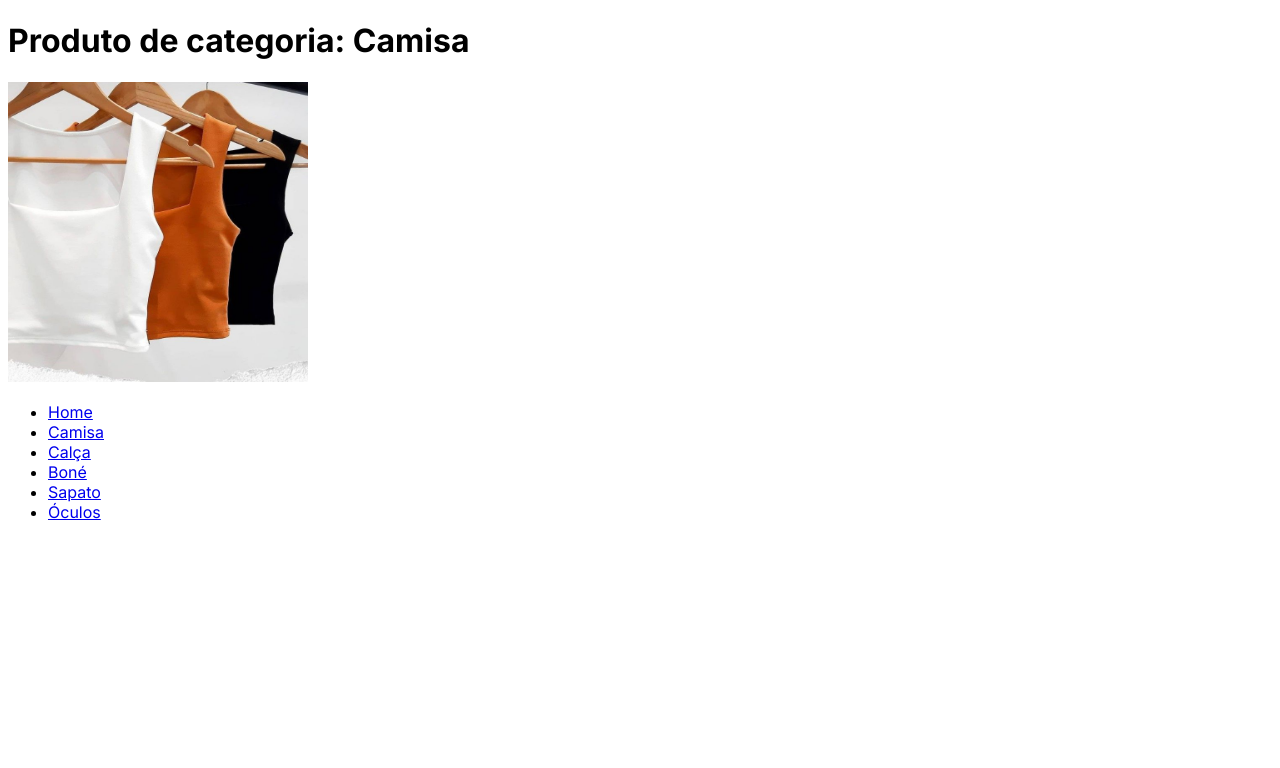
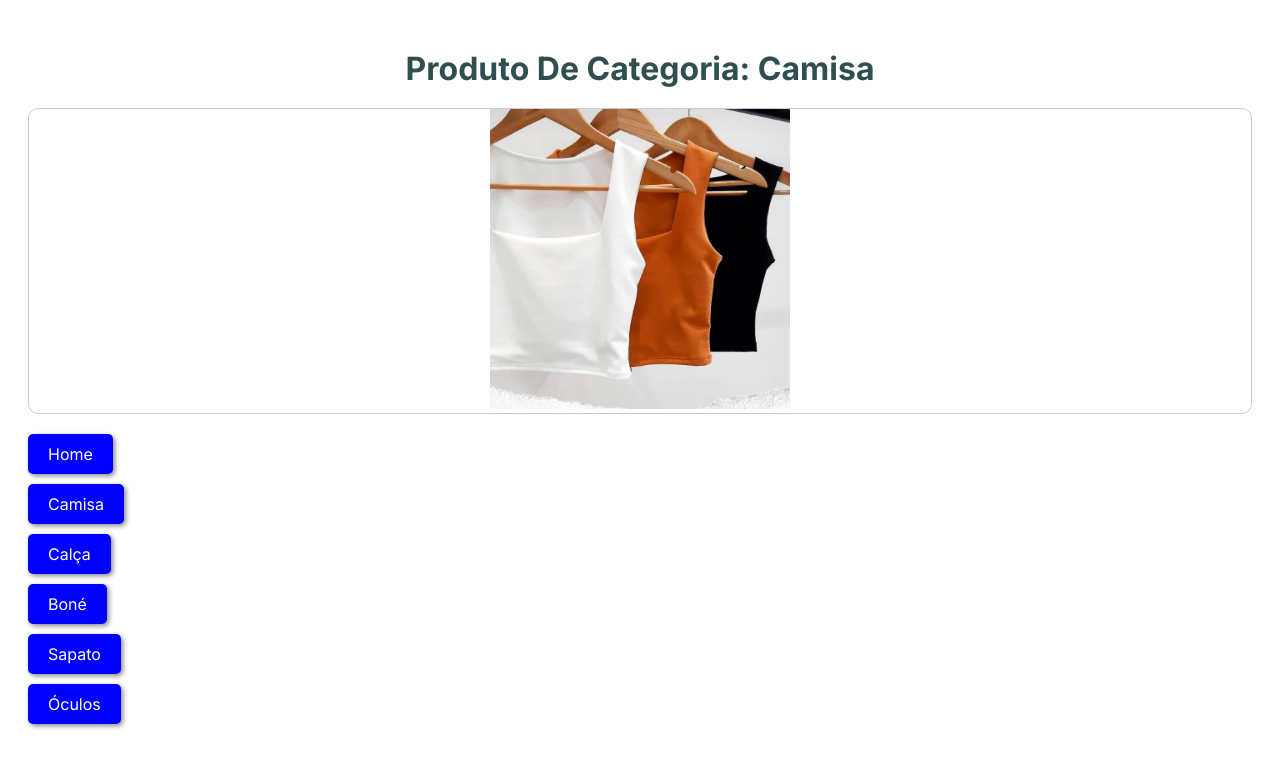
Before and after one commit to Emii2003/Atividade_Next.js, a Next.js app: page /produtos/Camisa in a window 1280 px wide. Shown: the top 768 px of the page. Built offline with nearby package versions, Linux system fonts and the light colour scheme.

Commit message:
Add css - pag

```diff
--- a/src/app/page.module.css
+++ b/src/app/page.module.css
@@ -201,29 +201,3 @@
     z-index: 1;
   }
 }
-
-/* Tablet and Smaller Desktop */
-@media (min-width: 701px) and (max-width: 1120px) {
-  .grid {
-    grid-template-columns: repeat(2, 50%);
-  }
-}
-
-@media (prefers-color-scheme: dark) {
-  .vercelLogo {
-    filter: invert(1);
-  }
-
-  .logo {
-    filter: invert(1) drop-shadow(0 0 0.3rem #ffffff70);
-  }
-}
-
-@keyframes rotate {
-  from {
-    transform: rotate(360deg);
-  }
-  to {
-    transform: rotate(0deg);
-  }
-}
--- a/src/app/produtos/[item]/page.js
+++ b/src/app/produtos/[item]/page.js
@@ -1,57 +1,101 @@
-// import { useRouter } from 'next/router';
 import Image from 'next/image';
 import Link from 'next/link';
 
-export default function Produto({params}) {
+export default function Produto({ params }) {
   const { item } = params;
   const imagePath = `/produtos/${item}.jpg`;
 
   return (
     <>
-       <h1>Produto de categoria: {params.item}</h1>
+      <div style={styles.container}>
+        <h1 style={styles.heading}>Produto de categoria: {params.item}</h1>
+        <div style={styles.imageContainer}>
           <Image
             src={imagePath}
             alt={`Imagem de ${item}`}
             width={300}
             height={300}
           />
+        </div>
 
-      <ul>
-      <li>
+        <ul style={styles.linkList}>
+          <li style={styles.linkListItem}>
             <Link href="/">
-            Home
+              <span style={styles.linkButton}>Home</span>
             </Link>
           </li>
-        <li>
+          <li style={styles.linkListItem}>
             <Link href="/produtos/Camisa">
-            Camisa
+              <span style={styles.linkButton}>Camisa</span>
             </Link>
           </li>
 
-        <li>
+          <li style={styles.linkListItem}>
             <Link href="/produtos/calca">
-            Calça
+              <span style={styles.linkButton}>Calça</span>
             </Link>
           </li>
 
-        <li>
+          <li style={styles.linkListItem}>
             <Link href="/produtos/bone">
-            Boné
+              <span style={styles.linkButton}>Boné</span>
             </Link>
           </li>
 
-        <li>
+          <li style={styles.linkListItem}>
             <Link href="/produtos/sapato">
-            Sapato
+              <span style={styles.linkButton}>Sapato</span>
             </Link>
           </li>
 
-        <li>
+          <li style={styles.linkListItem}>
             <Link href="/produtos/oculos">
-            Óculos
+              <span style={styles.linkButton}>Óculos</span>
             </Link>
           </li>
         </ul>
+      </div>
     </>
   )
 }
+
+const styles = {
+  container: {
+    textAlign: 'center',
+    padding: '20px',
+  },
+  heading: {
+    fontSize: '32px',
+    color: 'darkslategray',
+    marginBottom: '20px',
+    textTransform: 'capitalize',
+  },
+  imageContainer: {
+    border: '1px solid #ccc',
+    borderRadius: '10px',
+    overflow: 'hidden',
+    marginBottom: '20px',
+  },
+  linkList: {
+    listStyleType: 'none',
+    textAlign: 'left',
+    paddingLeft: 0,
+  },
+  linkListItem: {
+    marginBottom: '10px',
+  },
+  linkButton: {
+    backgroundColor: 'blue',
+    color: 'white',
+    padding: '10px 20px',
+    border: 'none',
+    borderRadius: '5px',
+    boxShadow: '2px 2px 5px #888888',
+    textDecoration: 'none',
+    display: 'inline-block',
+    cursor: 'pointer',
+  },
+  linkButtonHover: {
+    backgroundColor: 'navy',
+  },
+};
```
Lines whose indentation alone changed are shown as unchanged.
